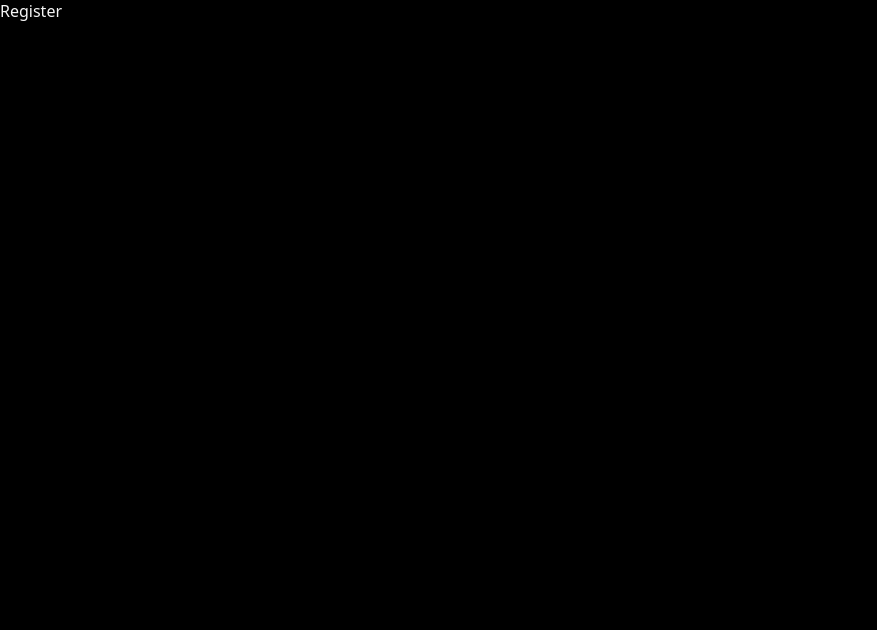
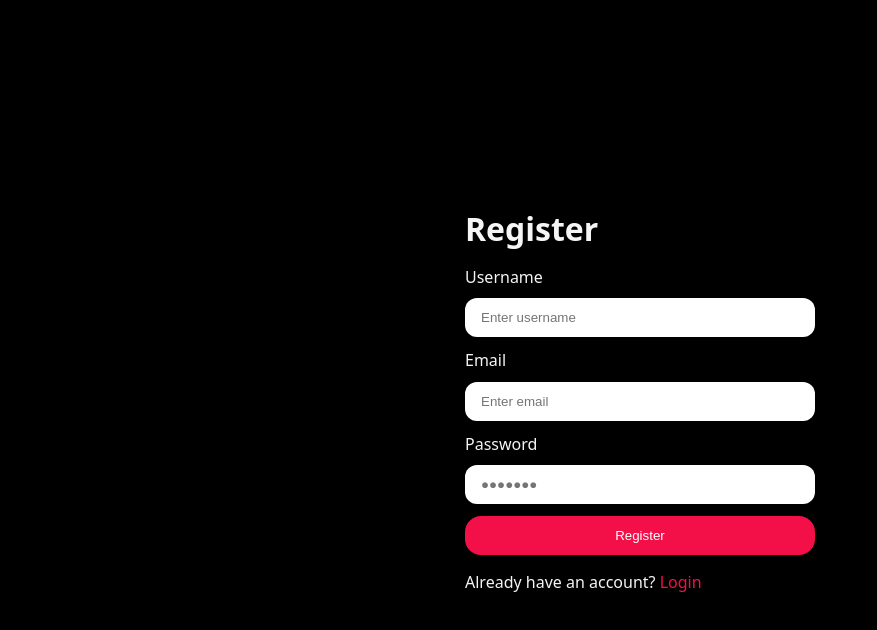
Before and after one commit to salmanbintariq/ai-job-prep-app, a React (Vite) app in the folder client/: page /register in a window 1280 px wide. Shown: the top 630 px of the page, without its empty margins (0-877 px from the left). Built offline with nearby package versions, Linux system fonts and the light colour scheme.

Commit message:
feat(auth): add auth service with register, login, logout and getMe

```diff
--- a/client/package.json
+++ b/client/package.json
@@ -10,6 +10,7 @@
     "preview": "vite preview"
   },
   "dependencies": {
+    "axios": "^1.18.1",
     "react": "^19.2.7",
     "react-dom": "^19.2.7",
     "react-router": "^8.1.0",
--- /dev/null
+++ b/client/src/features/auth/auth.form.scss
@@ -0,0 +1,42 @@
+
+main {
+  height: 100vh;
+  width: 100%;
+
+  display: flex;
+  align-items: center;
+  justify-content: center;
+
+  .form-container {
+    min-width: 350px;
+    display: flex;
+    flex-direction: column;
+    gap: 1rem;
+  }
+
+  form {
+    display: flex;
+    flex-direction: column;
+    gap: 0.75rem;
+  }
+
+  .input-group {
+    display: flex;
+    flex-direction: column;
+    gap: 0.65rem;
+
+    input {
+      border: none;
+      outline: none;
+      padding-inline: 1rem;
+      padding-block: 0.75rem;
+      border-radius: 0.75rem;
+    }
+  }
+
+  a{
+    color: rgb(243, 16, 73);
+    text-decoration: none;
+  }
+
+}
--- a/client/src/features/auth/pages/Login.jsx
+++ b/client/src/features/auth/pages/Login.jsx
@@ -1,7 +1,46 @@
+import "../auth.form.scss";
+import { useNavigate, Link } from "react-router";
+
+
 const Login = () => {
+
+  const navigate = useNavigate();
+
+  const handleSubmit = (e) => {
+    e.preventDefault();
+  }
+
   return (
-    <div>Login</div>
-  )
-}
+    <main>
+      <div className="form-container">
+        <h1>Login</h1>
 
-export default Login
+        <form onSubmit={handleSubmit}>
+          <div className="input-group">
+            <label htmlFor="email">Email</label>
+            <input
+              type="email"
+              name="email"
+              id="email"
+              placeholder="Enter your email"
+            />
+          </div>
+          <div className="input-group">
+            <label htmlFor="email">Password</label>
+            <input
+              type="password"
+              name="password"
+              id="password"
+              placeholder="&#9679;&#9679;&#9679;&#9679;&#9679;&#9679;&#9679;"
+            />
+          </div>
+          <button className="button primary-button">Login</button>
+        </form>
+
+        <p>Don't have an account? <Link to={"/register"}>Register</Link></p>
+      </div>
+    </main>
+  );
+};
+
+export default Login;
--- a/client/src/features/auth/pages/Register.jsx
+++ b/client/src/features/auth/pages/Register.jsx
@@ -1,7 +1,52 @@
+import { useNavigate, Link } from "react-router";
 
 const Register = () => {
+
+  const navigate = useNavigate();
+
+  const handleSubmit = (e) => {
+    e.preventDefault();
+  }
+
   return (
-    <div>Register</div>
+    <main>
+      <div className="form-container">
+        <h1>Register</h1>
+
+        <form onSubmit={handleSubmit}>
+          <div className="input-group">
+            <label htmlFor="username">Username</label>
+            <input
+              type="text"
+              name="username"
+              id="username"
+              placeholder="Enter username"
+            />
+          </div>
+          <div className="input-group">
+            <label htmlFor="email">Email</label>
+            <input
+              type="email"
+              name="email"
+              id="email"
+              placeholder="Enter email"
+            />
+          </div>
+          <div className="input-group">
+            <label htmlFor="email">Password</label>
+            <input
+              type="password"
+              name="password"
+              id="password"
+              placeholder="&#9679;&#9679;&#9679;&#9679;&#9679;&#9679;&#9679;"
+            />
+          </div>
+          <button className="button primary-button">Register</button>
+        </form>
+
+        <p>Already have an account? <Link to={"/login"}>Login</Link></p>
+      </div>
+    </main>
   )
 }
 
--- a/client/src/style.scss
+++ b/client/src/style.scss
@@ -1,3 +1,5 @@
+@use "./style/button.scss";
+
 * {
   margin: 0%;
   padding: 0%;
--- /dev/null
+++ b/client/src/style/button.scss
@@ -0,0 +1,19 @@
+.button {
+  border: none;
+  outline: none;
+  padding-inline: 1.5rem;
+  padding-block: 0.75rem;
+  border-radius: 1rem;
+  cursor: pointer;
+
+  transition: all 0.3s ease-in-out;
+
+  &.primary-button {
+    background-color: rgb(243, 16, 73);
+    color: white;
+  }
+
+  &:active {
+    transform: scale(0.98);
+  }
+}
```
Also changed, not shown: client/src/app.routes.jsx (+4 -6 lines), client/src/features/auth/services/auth.api.js (added, +53 -0 lines), 1 other file (tests, documents, lock files or other folders).
